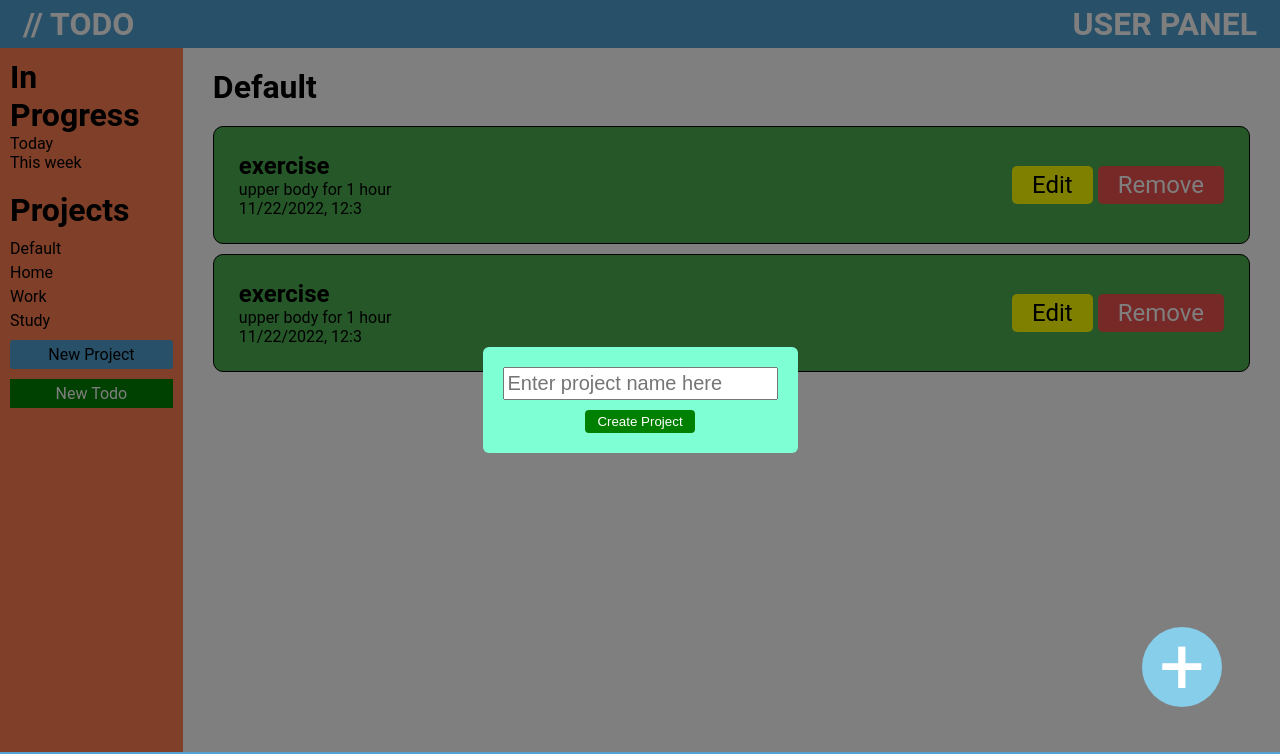
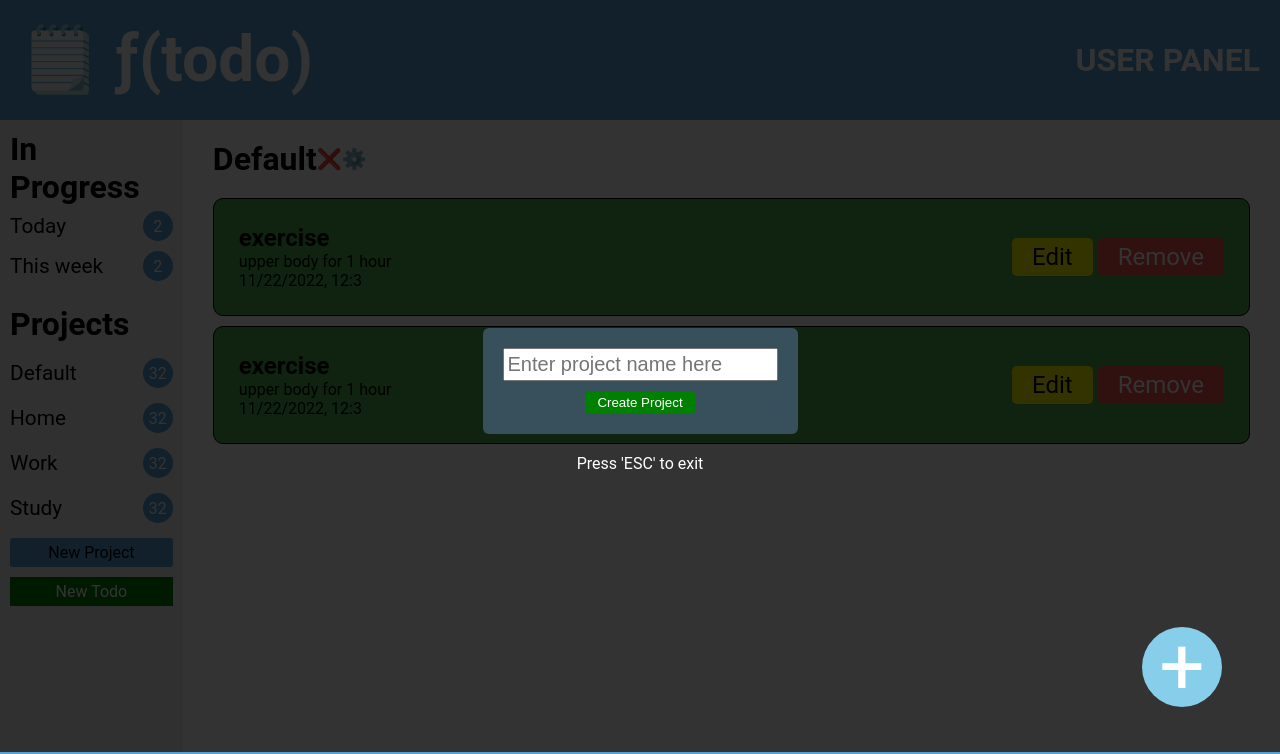
Before and after one commit to kbly538/todo-top, a website built with webpack: page src/index.html in a window 1280 px wide. Both pictures are taken after a click on the element "New Project". Shown: the top 754 px of the page. Built offline with nearby package versions, Linux system fonts and the light colour scheme.

Commit message:
visual improvements

```diff
--- /dev/null
+++ b/src/css/badges.css
@@ -0,0 +1,25 @@
+.todo-count-badge,
+.project-todo-count-badge {
+    background-color: #53A2D3;
+    color: white;
+    width: 25px;
+    height: 25px;
+    text-align: center;
+    vertical-align: middle;
+    border-radius: 50%;
+    display: flex;
+    align-items: center;
+    justify-content: center;
+    padding: 15px;
+    font-size: 1rem;
+}
+
+
+.todos {
+    display: flex;
+    align-items: center;
+    justify-content: space-between;
+    padding: 5px 0;
+    font-size: 1.3rem;
+    vertical-align: 0;
+}
--- a/src/css/createProjectForm.css
+++ b/src/css/createProjectForm.css
@@ -1,20 +1,27 @@
+:root {
+    --new-project-form-background-color: #38505B;
+}
+
 #new-project-form-container {
-    background-color: rgba(0,0,0,0.5);
+    background-color: rgba(0,0,0,0.8);
     position: absolute;
     left: 0;
     top: 0;
     display: flex;
+    flex-direction: column;
     justify-content: center;
     align-items: center;
+    gap: 20px;
     width: 100%;
     height: 100%;
-    transform: translateX(-4000px);
-    opacity: 0;
-    transition: opacity 0.3s, transform 0.5s;
+    transform: translateX(5000px);
+    opacity: 0.5;
+    transition: opacity 0.1s;
+
 }
 
 #new-project-form-container form {
-    background-color: aquamarine; /* TODO: VARIABLE*/
+    background-color: var(--new-project-form-background-color);
     width: fit-content;
     height: fit-content;
     padding: 20px;
@@ -41,8 +48,8 @@
 }
 
 
+
 #new-project-form-container.active {
+    transform: translate(0);
     opacity: 1;
-    transform: translate(0, 0);
-    transition: 0.5s;
 }
--- /dev/null
+++ b/src/css/header.css
@@ -0,0 +1,46 @@
+:root {
+    --header-background-color: rgb(83, 162, 211);
+}
+
+/* HEADER */
+.site-header {
+    width: 100%;
+    height: 5rem;
+    padding: 3px;
+    background-color: var(--header-background-color);
+    display: flex;
+    justify-content: space-between;
+    align-items: center;
+    padding: 60px 0;
+}
+
+#header-title {
+    font-size: 4rem;
+    color: white;
+    margin-left: 20px;
+    font-weight: 700;
+    display: flex;
+    align-items: center;
+    line-height: 0;
+}
+
+
+#header-title::before {
+    content: '🗒️'
+}
+
+.user-panel {
+    font-size: 2rem;
+    color: white;
+    margin-right: 20px;
+    font-weight: 700;
+
+}
+
+.grid-container {
+    height: calc(100vh - 3rem);
+    display: grid;
+    background-color: var(--grid-container-background-color);
+    grid-template-columns: 1fr 6fr;
+    grid-template-rows: auto;
+}
--- /dev/null
+++ b/src/css/sidebar.css
@@ -0,0 +1,48 @@
+:root {
+    --sidebar-background-color: #efefef;
+}
+
+/* SIDEBAR */
+.sidebar {
+    background-color: var(--sidebar-background-color);
+    padding: 10px;
+}
+    /* SIDEBAR HEADING*/
+.sidebar .heading {
+    display: flex;
+    justify-content: space-between;
+    align-items: center;
+}
+
+    /* All PROJECTS */
+.allprojects {
+    display: flex;
+    flex-direction: column;
+    gap:10px;
+}
+        .projects-container{
+            display: flex;
+            flex-direction: column;
+            gap: 5px;
+        }
+
+        .create-new-project.btn {
+            background-color: var(--create-new-project-btn-color);
+            padding: 5px;
+            border-radius: 3px;
+            text-align: center;
+        }
+
+        .create-new-project.btn:active {
+            color: white;
+            background-color: red;
+        }
+
+
+.sidebar-project-title {
+    display: flex;
+    align-items: center;
+    justify-content: space-between;
+    padding: 5px 0;
+    font-size: 1.3rem;
+}
--- a/src/css/style.css
+++ b/src/css/style.css
@@ -1,11 +1,11 @@
 :root {
     /* Background colors */
-    --header-background-color: rgb(83, 162, 211);
+
     --body-background-color: rgba(255, 255, 255, 0);
     --form-background-color: rgb(56, 80, 91);
     --footer-background-color: rgb(83, 162, 211);
     --grid-container-background-color: rgb(209, 242, 242);
-    --sidebar-background-color: coral;
+
     --create-new-project-btn-color: rgb(83, 162, 211);
     --todo-form-wrapper-active-bc: rgba(35, 35, 35, 0.702);
     --todo-form-wrapper-inactive-bc: rgba(35, 35, 35, 0.702);
@@ -35,71 +35,9 @@ body {
     width: 100%;
 }
 
-/* HEADER */
-.site-header {
-    width: 100%;
-    height: 3rem;
-    padding: 3px;
-    background-color: var(--header-background-color);
-    display: flex;
-    justify-content: space-between;
-    align-items: center;
-}
-
-#header-title {
-    font-size: 2rem;
-    color: white;
-    margin-left: 20px;
-    font-weight: 700;
-}
-
-.user-panel {
-    font-size: 2rem;
-    color: white;
-    margin-right: 20px;
-    font-weight: 700;
-
-}
-
-.grid-container {
-    height: calc(100vh - 3rem);
-    display: grid;
-    background-color: var(--grid-container-background-color);
-    grid-template-columns: 1fr 6fr;
-    grid-template-rows: auto;
-}
 
 
-/* SIDEBAR */
-.sidebar {
-    background-color: var(--sidebar-background-color);
-    padding: 10px;
-}
-    /* SIDEBAR HEADING*/
-.sidebar .heading {
-    display: flex;
-    justify-content: space-between;
-    align-items: center;
-}
 
-    /* All PROJECTS */
-.allprojects {
-    display: flex;
-    flex-direction: column;
-    gap:10px;
-}
-        .projects-container{
-            display: flex;
-            flex-direction: column;
-            gap: 5px;
-        }
-
-        .create-new-project.btn {
-            background-color: var(--create-new-project-btn-color);
-            padding: 5px;
-            border-radius: 3px;
-            text-align: center;
-        }
 
 /* MAIN CONTENT */
 .main-content {
--- a/src/index.html
+++ b/src/index.html
@@ -11,7 +11,7 @@
 <body>
 
     <div class="site-header">
-        <div id="header-title">// TODO</div>
+        <div id="header-title">&nbsp;&fnof;(todo)</div>
         <div class="user-panel">
             USER PANEL
         </div>
@@ -27,9 +27,11 @@
             </div>
             <div class="today todos">
                 Today
+                <span class="today-todo-count todo-count-badge">2</span>
             </div>
             <div class="week todos">
                 This week
+                <span class="week-todo-count todo-count-badge">2</span>
             </div>
             <br>
             <div class="allprojects">
--- a/src/index.js
+++ b/src/index.js
@@ -4,6 +4,9 @@ import {createProject} from "./js/model/toDoProject/toDoProjectOperations"
 import "./css/style.css"
 import "./css/todoListItem.css"
 import "./css/createProjectForm.css"
+import "./css/sidebar.css"
+import "./css/badges.css"
+import "./css/header.css"
 import "./js/ui/footer/footer"
 import "./js/ui/sidebar/projects"
 import "./js/ui/main_content/displayProjectDetails"
--- a/src/js/ui/components/projectDetails.js
+++ b/src/js/ui/components/projectDetails.js
@@ -17,6 +17,26 @@ const createProjectDetailsComponent = (project)=>{
     const projectHeading = document.createElement('h1');
     projectHeading.textContent = project.title
     projectDetailsComponent.appendChild(projectHeading);
+
+    // TODO: MOVE THESE
+    projectHeading.style.display = 'inline-flex'
+    projectHeading.style.alignItems = 'center'
+    projectHeading.style.justifyContent = 'center'
+
+
+
+    const removeProjectButton = document.createElement('span');
+    removeProjectButton.textContent = '❌';
+    removeProjectButton.style.fontSize = '20px';
+    removeProjectButton.addEventListener('click', ()=>{console.log(`removing ${project.title}....`)}, false)
+
+    const projectSettingsButton = document.createElement('span');
+    projectSettingsButton.textContent = '⚙️';
+    projectSettingsButton.style.fontSize = '20px';
+    projectSettingsButton.addEventListener('click', ()=>{console.log(`opening settings for ${project.title}....`)}, false)
+
+    projectHeading.appendChild(removeProjectButton);
+    projectHeading.appendChild(projectSettingsButton);
 
     // Body
     project.todoList.forEach(todo => {
--- a/src/js/ui/sidebar/newProject/newProject.js
+++ b/src/js/ui/sidebar/newProject/newProject.js
@@ -1,5 +1,6 @@
 import Project from "../../../model/toDoProject/todoProject"
 import createProject from "../../../model/toDoProject/toDoProjectOperations";
+import { createTooltip } from "../../../utils/tooltipElement";
 import { updateProjectList } from "../projects";
 
 const createNewProjectForm = ()=>{
@@ -47,9 +48,8 @@ const createNewProjectForm = ()=>{
     window.addEventListener('keydown', (e)=>{
 
         const projectForm = document.querySelector('#new-project-form-container');
-
         if (e.key !== 'Escape' ||
-            !projectForm ||
+            projectForm === null ||
             !projectForm.classList.contains('active'))  return;
 
         projectForm.classList.toggle('active');
@@ -61,6 +61,8 @@ const createNewProjectForm = ()=>{
     form.appendChild(btnSumbit);
     newProjectFormContainer.appendChild(form);
 
+    const toolTip = createTooltip('Press \'ESC\' to exit')
+    newProjectFormContainer.appendChild(toolTip)
 
 
 
@@ -83,7 +85,12 @@ export const initProjectForm = () => {
 
 
 const submitNewProject = (e, val)=>{
-    createProject(val);
+    try {
+        createProject(val);
+    } catch
+    {
+        console.log('project already exists')
+    }
     updateProjectList()
     e.preventDefault();
 
--- a/src/js/ui/sidebar/projects.js
+++ b/src/js/ui/sidebar/projects.js
@@ -1,4 +1,3 @@
-import createProject from "../../model/toDoProject/toDoProjectOperations";
 import getProjectCollection from "../../model/projectCollection/projectCollection";
 
 import { displayProjectDetails } from "../main_content/displayProjectDetails";
@@ -16,9 +15,14 @@ export const updateProjectList = ()=>{
     let allProjects = getProjectCollection()
 
     allProjects.forEach( proj =>{
-        let singleProjectDiv = document.createElement('div');
+        const singleProjectDiv = document.createElement('div');
+        singleProjectDiv.classList.add('sidebar-project-title')
         singleProjectDiv.textContent = proj.title
         singleProjectDiv.setAttribute(`data-id`, proj.id)
+        const infoSpan = document.createElement('span');
+        infoSpan.classList.add('project-todo-count-badge');
+        infoSpan.textContent = '32';
+        singleProjectDiv.appendChild(infoSpan)
         projectTab.appendChild(singleProjectDiv)
         singleProjectDiv.addEventListener('click', displayProjectDetails.bind(this, proj.id))
     })
@@ -28,7 +32,7 @@ export const updateProjectList = ()=>{
 
 
 
-// ADD NEW PROJECT
+// ADD NEW PROJECT FORM
 createNewProjectBtn.addEventListener('click', ()=>{
     displayNewProjectForm()
 })
--- /dev/null
+++ b/src/js/utils/tooltipElement.js
@@ -0,0 +1,7 @@
+export const createTooltip = (tooltipText)=>{
+    const tipDiv = document.createElement('div');
+    tipDiv.textContent = tooltipText;
+    tipDiv.style.color = 'white';
+
+    return tipDiv;
+}
```
